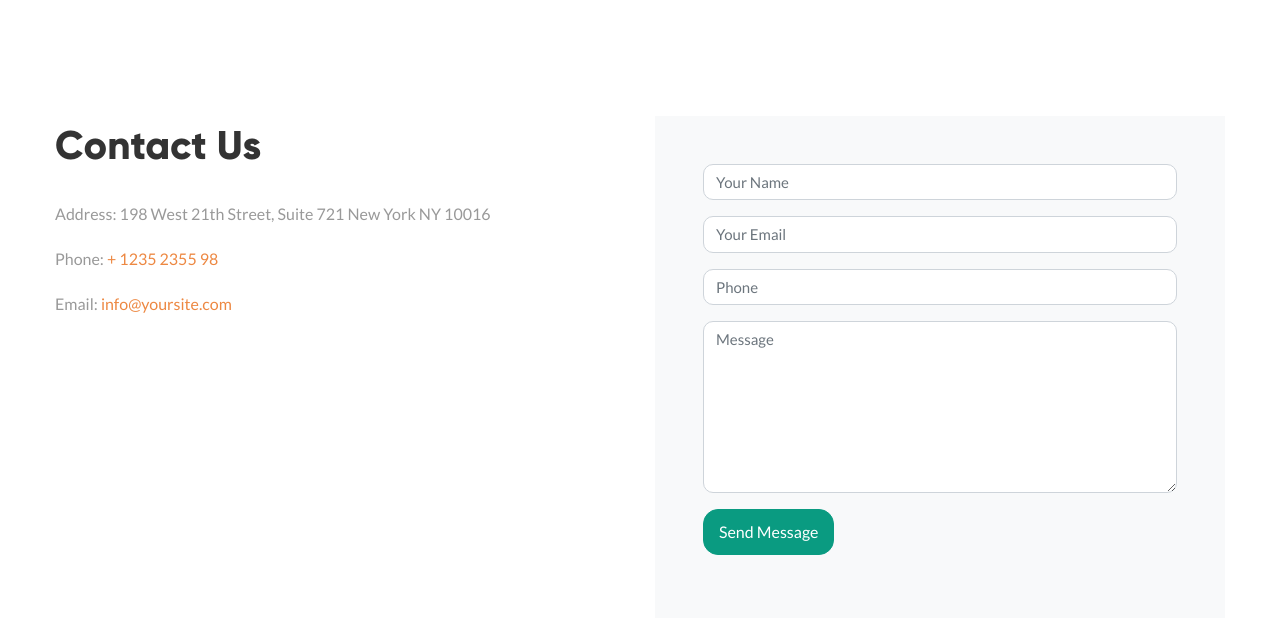
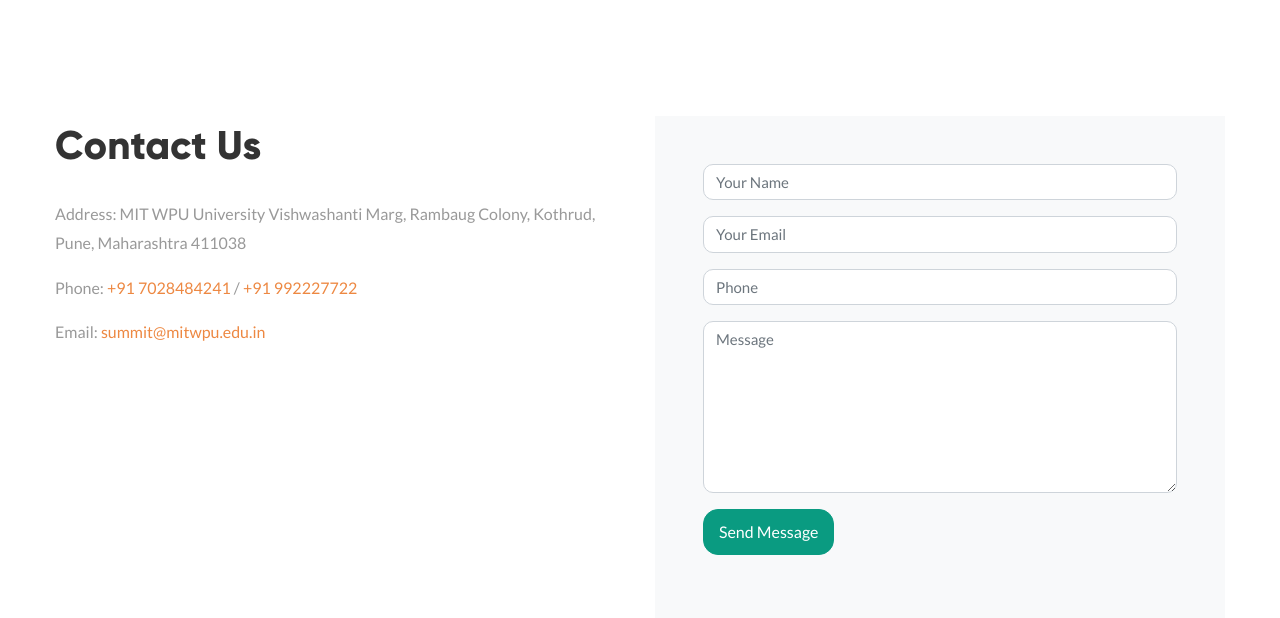
Before and after one commit to Naitik0909/summit_website, a Django app: template frontend/templates/team_and_contact.html in a window 1280 px wide. Shown: the part 3616-4234 px from the top of the page. Run offline with Django 4.2, Linux system fonts and the light colour scheme; the template is opened without the code that fills it, so the values that code supplies are empty; some libraries are stand-ins or nearby versions; some web fonts are replaced.

Commit message:
Frontend changes from recent doc

```diff
--- a/frontend/templates/base.html
+++ b/frontend/templates/base.html
@@ -73,18 +73,17 @@
             Brochure
           </a>
           <div class="dropdown-menu" aria-labelledby="navbarDropdown">
+            <a class="dropdown-item" href="{% static 'brochures/2022 Summit.pdf' %}"><i class="fa-solid fa-file-pdf stat-icon"></i>&ensp;Summit 2023</a>
+            <a class="dropdown-item" href="{% static 'brochures/2021_Summit.pdf' %}"><i class="fa-solid fa-file-pdf stat-icon"></i>&ensp;Summit 2021</a>
+            <a class="dropdown-item" href="{% static 'brochures/2019 Summit Brochure 2019.pdf' %}"><i class="fa-solid fa-file-pdf stat-icon"></i>&ensp;Summit 2019</a>
+            <a class="dropdown-item" href="{% static 'brochures/2018 MIT-WPU SUMMIT _18 Brochure.pdf' %}"><i class="fa-solid fa-file-pdf stat-icon"></i>&ensp;Summit 2018</a>
+            <a class="dropdown-item" href="{% static 'brochures/2017 Summit 2017-18 Brochure (2).pdf' %}"><i class="fa-solid fa-file-pdf stat-icon"></i>&ensp;Summit 2017</a>
+            <a class="dropdown-item" href="{% static 'brochures/2016 SUMMIT 16 BROCHURE revised 02 (27th july 2016).pdf' %}"><i class="fa-solid fa-file-pdf stat-icon"></i>&ensp;Summit 2016</a>
+            <a class="dropdown-item" href="{% static 'brochures/2015 SUMMIT 2015 brochure.pdf' %}"><i class="fa-solid fa-file-pdf stat-icon"></i>&ensp;Summit 2015</a>
+            <a class="dropdown-item" href="{% static 'brochures/2014 Summit Brochure 2014.pdf' %}"><i class="fa-solid fa-file-pdf stat-icon"></i>&ensp;Summit 2014</a>
+            <a class="dropdown-item" href="{% static 'brochures/2013 Summit brochure 2013.pdf' %}"><i class="fa-solid fa-file-pdf stat-icon"></i>&ensp;Summit 2013</a>
+            <a class="dropdown-item" href="{% static 'brochures/2012 Summit_12_Brochure.pdf' %}"><i class="fa-solid fa-file-pdf stat-icon"></i>&ensp;Summit 2012</a>
             <a class="dropdown-item" href="{% static 'brochures/2011 Summit_11_Brochure.pdf' %}"><i class="fa-solid fa-file-pdf stat-icon"></i>&ensp;Summit 2011</a>
-            <a class="dropdown-item" href="{% static 'brochures/2012 Summit_12_Brochure.pdf' %}"><i class="fa-solid fa-file-pdf stat-icon"></i>&ensp;Summit 2012</a>
-            <a class="dropdown-item" href="{% static 'brochures/2013 Summit brochure 2013.pdf' %}"><i class="fa-solid fa-file-pdf stat-icon"></i>&ensp;Summit 2013</a>
-            <a class="dropdown-item" href="{% static 'brochures/2014 Summit Brochure 2014.pdf' %}"><i class="fa-solid fa-file-pdf stat-icon"></i>&ensp;Summit 2014</a>
-            <a class="dropdown-item" href="{% static 'brochures/2015 SUMMIT 2015 brochure.pdf' %}"><i class="fa-solid fa-file-pdf stat-icon"></i>&ensp;Summit 2015</a>
-            <a class="dropdown-item" href="{% static 'brochures/2016 SUMMIT 16 BROCHURE revised 02 (27th july 2016).pdf' %}"><i class="fa-solid fa-file-pdf stat-icon"></i>&ensp;Summit 2016</a>
-            <a class="dropdown-item" href="{% static 'brochures/2017 Summit 2017-18 Brochure (2).pdf' %}"><i class="fa-solid fa-file-pdf stat-icon"></i>&ensp;Summit 2017</a>
-            <a class="dropdown-item" href="{% static 'brochures/2018 MIT-WPU SUMMIT _18 Brochure.pdf' %}"><i class="fa-solid fa-file-pdf stat-icon"></i>&ensp;Summit 2018</a>
-            <a class="dropdown-item" href="{% static 'brochures/2019 Summit Brochure 2019.pdf' %}"><i class="fa-solid fa-file-pdf stat-icon"></i>&ensp;Summit 2019</a>
-            <a class="dropdown-item" href="{% static 'brochures/2021_Summit.pdf' %}"><i class="fa-solid fa-file-pdf stat-icon"></i>&ensp;Summit 2021</a>
-            <a class="dropdown-item" href="{% static 'brochures/2022 Summit.pdf' %}"><i class="fa-solid fa-file-pdf stat-icon"></i>&ensp;Summit 2023</a>
-
         </li>
 				<li class="nav-item cta "><a href="{% url 'events' %}" class="nav-link">Register Now</a></li>
 
@@ -150,8 +149,12 @@
                         <ul>
                           <li><span class="icon icon-map-marker"></span>
                             <span class="text">MIT WPU University <br> Vishwashanti Marg, Rambaug Colony, Kothrud, Pune, Maharashtra 411038</span></li>
-                          <li><a href="#"><span class="icon icon-phone"></span><span class="text">+2 392 3929 210</span></a></li>
-                          <li><a href="#"><span class="icon icon-envelope"></span><span class="text">info@yourdomain.com</span></a></li>
+                          <li><span class="icon icon-phone"></span><span class="text">
+                            <a href="tel:+917028484241">+91 7028484241</a> / <a href="+91992227722">+91 992227722</a></span>
+                          </li>
+                          <li><span class="icon icon-envelope"></span><span class="text">
+                            <a href="mailto:summit@mitwpu.edu.in">summit@mitwpu.edu.in</a>
+                          </span></li>
                         </ul>
                       </div>
                   </div>
--- a/frontend/templates/team_and_contact.html
+++ b/frontend/templates/team_and_contact.html
@@ -427,9 +427,9 @@
           <div class="row-md-12 mb-4 heading-section">
             <h2><span></span>Contact Us</h2>
           </div>
-          <p><span>Address:</span> 198 West 21th Street, Suite 721 New York NY 10016</p>
-          <p><span>Phone:</span> <a href="tel://1234567920">+ 1235 2355 98</a></p>
-          <p><span>Email:</span> <a href="mailto:info@yoursite.com">info@yoursite.com</a></p>
+          <p><span>Address:</span> MIT WPU University Vishwashanti Marg, Rambaug Colony, Kothrud, Pune, Maharashtra 411038</p>
+          <p><span>Phone:</span> <a href="tel:+917028484241">+91 7028484241</a> / <a href="+91992227722">+91 992227722</a></p>
+          <p><span>Email:</span> <a href="mailto:summit@mitwpu.edu.in">summit@mitwpu.edu.in</a> </p>
         </div>
 
       </div>
--- a/frontend/views.py
+++ b/frontend/views.py
@@ -19,7 +19,7 @@ class EventsPageView(View):
         print(request.resolver_match.view_name)
         introData = {
             'title': 'Events',
-            'desc':'',
+            'desc':'MIT-WPU Summit 2023 is back with 11 sports. Check them out below',
             'image':'/static/images/Banner_Homepage.svg',
             }
         allSport = Sport.objects.all()
@@ -152,7 +152,7 @@ class SportDetailPageView(View):
             relatedSports = Sport.objects.exclude(slug=sportSlug)
             introData = {
             'title': sportObject.name,
-            'desc':sportObject.description,
+            'desc':'MIT-WPU Summit 2023 is back with 11 sports. Check them out below',
             'image':sportObject.image.url,
             }
             context = {
@@ -179,7 +179,7 @@ class SportRegisterPageView(View):
             sportObject = Sport.objects.get(slug=sportSlug)
             introData = {
             'title': sportObject.name,
-            'desc':sportObject.description,
+            'desc':'MIT-WPU Summit 2023 is back with 11 sports. Check them out below',
             'image':'/static/images/Banner_Homepage.svg',
             }
 
```
Also changed, not shown: frontend/templates/index.html (+5 -3 lines).
